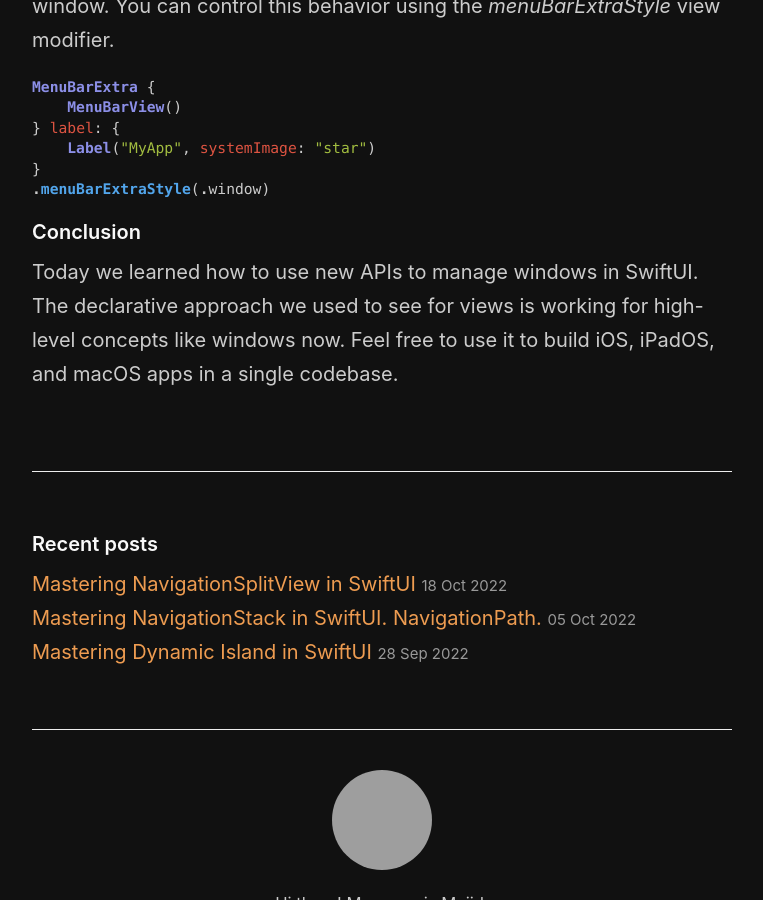
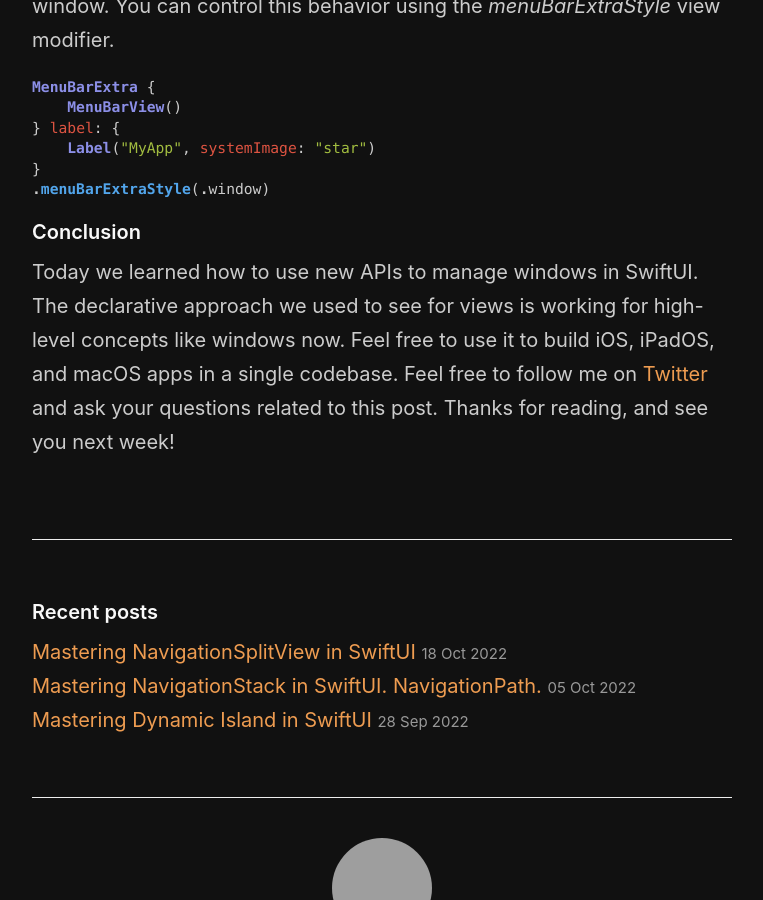
Before and after one commit to mecid/mecid.github.io, a Jekyll site: the page built from _posts/2022-11-02-window-management-in-swiftui.md, in a window 1280 px wide and 900 px high, scrolled down 3895 px, cut to the strip 0-900 px from the top of the window. Shown: the whole strip, without its empty margins (258-1021 px from the left). Built offline with Jekyll 4.4.1, drawn with Linux system fonts in a browser that asks for light colours; grey boxes are pictures that could not be loaded.

Commit message:
conclusion added to window management post

````diff
--- a/_posts/2022-11-02-window-management-in-swiftui.md
+++ b/_posts/2022-11-02-window-management-in-swiftui.md
@@ -159,4 +159,4 @@ MenuBarExtra {
 ```
 
 #### Conclusion
-Today we learned how to use new APIs to manage windows in SwiftUI. The declarative approach we used to see for views is working for high-level concepts like windows now. Feel free to use it to build iOS, iPadOS, and macOS apps in a single codebase.
+Today we learned how to use new APIs to manage windows in SwiftUI. The declarative approach we used to see for views is working for high-level concepts like windows now. Feel free to use it to build iOS, iPadOS, and macOS apps in a single codebase. Feel free to follow me on [Twitter](https://twitter.com/mecid) and ask your questions related to this post. Thanks for reading, and see you next week!
````
